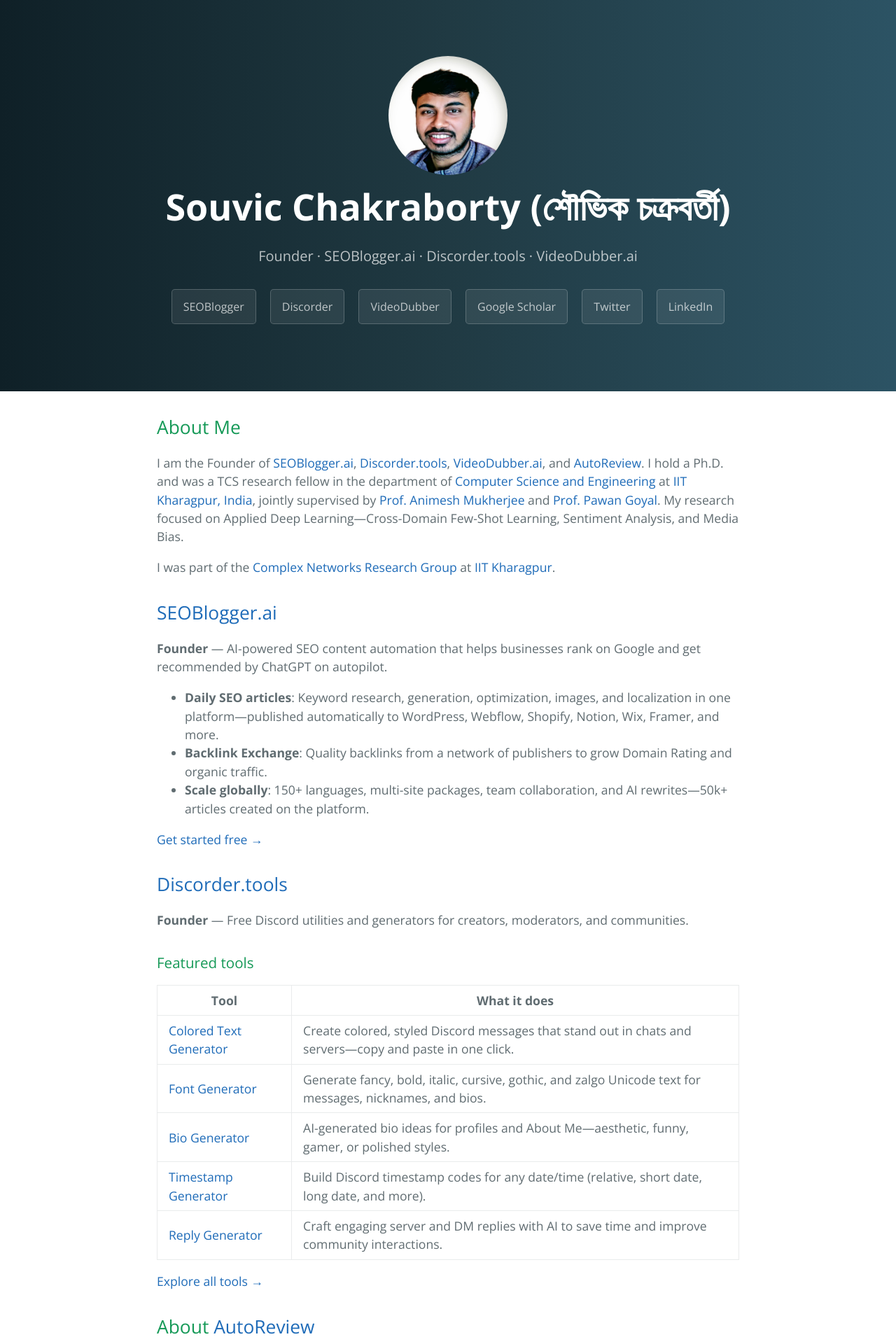
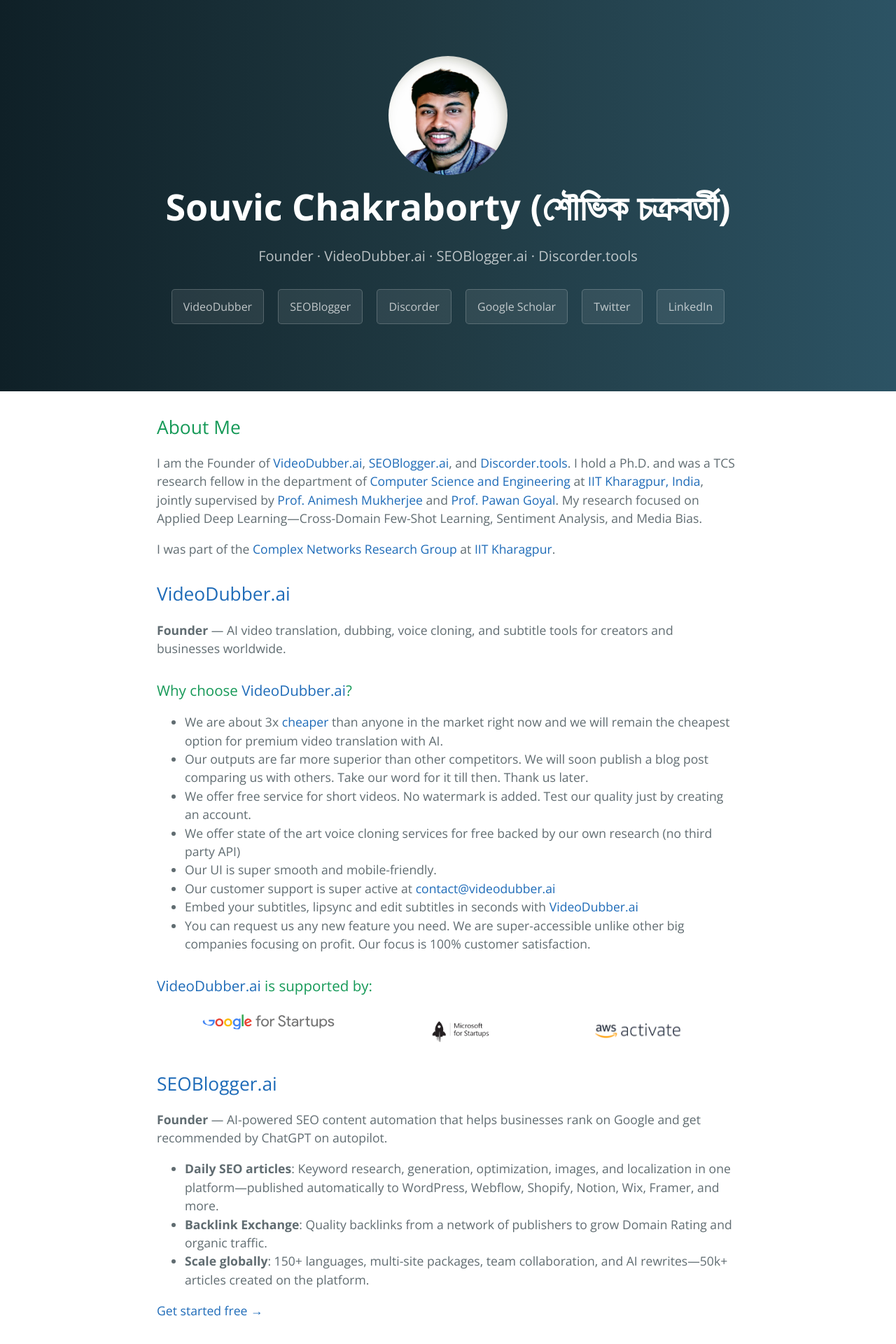
Before and after one commit to Souvic/Souvic.github.io, a Jekyll site: the page built from index.md, in a window 1280 px wide. Shown: the top 1920 px of the page at 70% size. Built offline with Jekyll 4.4.1, drawn with Linux system fonts in a browser that asks for light colours; our own code applies the rules of GitHub Pages for plain Markdown files; some of the changed text lies outside the part shown.

Commit message:
Reorder ventures, refresh Discorder tools, and drop AutoReview.
Host startup partner logos locally, remove AutoReview content, and align nav and copy with VideoDubber, SEOBlogger, and Discorder.tools.

Co-authored-by: Cursor <cursoragent@cursor.com>

```diff
--- a/_config.yml
+++ b/_config.yml
@@ -1,6 +1,6 @@
 # Setup
 title:        Souvic Chakraborty (শৌভিক চক্রবর্তী)
-tagline:      Founder · SEOBlogger.ai · Discorder.tools · VideoDubber.ai
+tagline:      Founder · VideoDubber.ai · SEOBlogger.ai · Discorder.tools
 baseurl:      "https://souvic.github.io/"
 locale:       "en"
 google_analytics: UA-158508962-1
--- a/_includes/page-footer.html
+++ b/_includes/page-footer.html
@@ -1,7 +1,7 @@
 <footer class="site-footer">
   <span class="site-footer-owner">
+    <a href="https://videodubber.ai/">VideoDubber</a> ·
     <a href="https://seoblogger.ai/">SEOBlogger</a> ·
-    <a href="https://discorder.tools/">Discorder.tools</a> ·
-    <a href="https://videodubber.ai/">VideoDubber</a>
+    <a href="https://discorder.tools/">Discorder.tools</a>
   </span>
 </footer>
--- a/_includes/page-header.html
+++ b/_includes/page-header.html
@@ -3,9 +3,9 @@
   <img src="https://cdn.jsdelivr.net/gh/souvic/Souvic.github.io@latest/pic.jpeg" alt="Souvic" width="170" height="170">
   <h1 href="https://souvic.github.io/" class="project-name">{{ site.title }}</h1>
   <h2 class="project-tagline">{{ site.tagline }}</h2>
+  <a href="https://videodubber.ai/" class="btn">VideoDubber</a>
   <a href="https://seoblogger.ai/" class="btn">SEOBlogger</a>
   <a href="https://discorder.tools/" class="btn">Discorder</a>
-  <a href="https://videodubber.ai/" class="btn">VideoDubber</a>
   <a href="https://scholar.google.co.in/citations?user=7WW1vAsAAAAJ" class="btn">Google Scholar</a>
   <a href="https://twitter.com/ChakraSouvic" class="btn">Twitter</a>
   <a href="https://www.linkedin.com/in/souvic-chakraborty/" class="btn">LinkedIn</a>
--- a/css/cayman.css
+++ b/css/cayman.css
@@ -1,3 +1,27 @@
+.supported-by {
+  display: flex;
+  flex-wrap: wrap;
+  align-items: center;
+  justify-content: center;
+  gap: 1.5rem;
+  margin: 1.5rem auto;
+  max-width: 1280px;
+  padding: 0 1rem;
+}
+
+.supported-by a {
+  display: flex;
+  align-items: center;
+  margin: auto;
+  padding: 0 0.5rem;
+}
+
+.supported-by img {
+  height: auto;
+  max-width: 100%;
+  vertical-align: middle;
+}
+
 .highlight table td { padding: 5px; }
 
 .highlight table pre { margin: 0; }
--- a/index.md
+++ b/index.md
@@ -1,7 +1,36 @@
 ## About Me
-I am the Founder of [SEOBlogger.ai](https://seoblogger.ai), [Discorder.tools](https://discorder.tools), [VideoDubber.ai](https://videodubber.ai), and [AutoReview](https://videodubber.ai/autoreview/). I hold a Ph.D. and was a TCS research fellow in the department of [Computer Science and Engineering](http://cse.iitkgp.ac.in) at [IIT Kharagpur, India](http://www.iitkgp.ac.in/), jointly supervised by [Prof. Animesh Mukherjee](https://cse.iitkgp.ac.in/~animeshm/) and [Prof. Pawan Goyal](https://cse.iitkgp.ac.in/~pawang/). My research focused on Applied Deep Learning—Cross-Domain Few-Shot Learning, Sentiment Analysis, and Media Bias.
+I am the Founder of [VideoDubber.ai](https://videodubber.ai), [SEOBlogger.ai](https://seoblogger.ai), and [Discorder.tools](https://discorder.tools). I hold a Ph.D. and was a TCS research fellow in the department of [Computer Science and Engineering](http://cse.iitkgp.ac.in) at [IIT Kharagpur, India](http://www.iitkgp.ac.in/), jointly supervised by [Prof. Animesh Mukherjee](https://cse.iitkgp.ac.in/~animeshm/) and [Prof. Pawan Goyal](https://cse.iitkgp.ac.in/~pawang/). My research focused on Applied Deep Learning—Cross-Domain Few-Shot Learning, Sentiment Analysis, and Media Bias.
 
 I was part of the [Complex Networks Research Group](http://www.cnergres.iitkgp.ac.in/) at [IIT Kharagpur](http://www.iitkgp.ac.in/).
+
+## [VideoDubber.ai](https://videodubber.ai)
+
+**Founder** — AI video translation, dubbing, voice cloning, and subtitle tools for creators and businesses worldwide.
+
+### Why choose [VideoDubber.ai](https://videodubber.ai)?
+
+- We are about 3x [cheaper](https://videodubber.ai/pricing/) than anyone in the market right now and we will remain the cheapest option for premium video translation with AI.
+- Our outputs are far more superior than other competitors. We will soon publish a blog post comparing us with others. Take our word for it till then. Thank us later.
+- We offer free service for short videos. No watermark is added. Test our quality just by creating an account.
+- We offer state of the art voice cloning services for free backed by our own research (no third party API)
+- Our UI is super smooth and mobile-friendly.
+- Our customer support is super active at [contact@videodubber.ai](mailto:contact@videodubber.ai)
+- Embed your subtitles, lipsync and edit subtitles in seconds with [VideoDubber.ai](https://videodubber.ai)
+- You can request us any new feature you need. We are super-accessible unlike other big companies focusing on profit. Our focus is 100% customer satisfaction.
+
+### [VideoDubber.ai](https://videodubber.ai) is supported by:
+
+<div class="supported-by">
+  <a href="https://startup.google.com/" target="_blank" rel="noreferrer nofollow">
+    <img src="assets/partners/google-for-startups.svg" alt="Google for StartUps" width="200" height="50">
+  </a>
+  <a href="https://www.microsoft.com/startups" target="_blank" rel="noreferrer nofollow">
+    <img src="assets/partners/logo_microsoft_for_startups.webp" alt="Microsoft for StartUps" width="100" height="30">
+  </a>
+  <a href="https://aws.amazon.com/startups" target="_blank" rel="noreferrer nofollow">
+    <img src="assets/partners/aws.webp" alt="AWS for StartUps" width="160" height="40">
+  </a>
+</div>
 
 ## [SEOBlogger.ai](https://seoblogger.ai)
 
@@ -21,60 +50,13 @@ I was part of the [Complex Networks Research Group](http://www.cnergres.iitkgp.a
 
 | Tool | What it does |
 |------|----------------|
+| [ID Lookup](https://discorder.tools/discord-id-lookup/) | Find and verify Discord user and server IDs quickly for moderation, bots, and community management. |
+| [PFP Downloader](https://discorder.tools/discord-pfp-downloader/) | Download Discord profile pictures and banners in HD—view and save any user avatar or banner for free. |
+| [Font Generator](https://discorder.tools/discord-font-generator/) | Generate fancy, bold, italic, cursive, gothic, and zalgo Unicode text for messages, nicknames, and bios. |
 | [Colored Text Generator](https://discorder.tools/discord-colored-text-generator/) | Create colored, styled Discord messages that stand out in chats and servers—copy and paste in one click. |
-| [Font Generator](https://discorder.tools/discord-font-generator/) | Generate fancy, bold, italic, cursive, gothic, and zalgo Unicode text for messages, nicknames, and bios. |
-| [Bio Generator](https://discorder.tools/discord-bio-generator/) | AI-generated bio ideas for profiles and About Me—aesthetic, funny, gamer, or polished styles. |
 | [Timestamp Generator](https://discorder.tools/discord-timestamp-generator/) | Build Discord timestamp codes for any date/time (relative, short date, long date, and more). |
-| [Reply Generator](https://discorder.tools/reply-generator/) | Craft engaging server and DM replies with AI to save time and improve community interactions. |
 
 [Explore all tools →](https://discorder.tools)
-
-## About [AutoReview](https://videodubber.ai/autoreview/)
-
-### AutoReview: AI-Powered Paper Review in Minutes
-
-Revolutionize the way academics review their papers with AutoReview! Our cutting-edge AI technology delivers comprehensive paper reviews at a fraction of the time and cost.
-
-Supercharge your paper review process with these key features:
-
-- **Effortless Upload**: Head to [AutoReview](https://videodubber.ai/autoreview/) and click on "Start Review"
-- **Submit Your Paper**: Log in and upload your paper in PDF format
-- **Customizable Review Criteria**: Tailor the review based on your preferences and requirements
-- **AI-Generated Feedback**: Receive detailed feedback generated by our advanced AI algorithms
-- **Fast Turnaround**: Get your paper review within minutes, saving you valuable time
-- **Compliant with Academic Standards**: Our AI adheres to academic guidelines and ensures a fair and unbiased review
-
-### Why Choose AutoReview?
-
-- **Accuracy**: Our AI employs state-of-the-art natural language processing for precise and insightful reviews.
-- **Affordability**: Enjoy top-notch paper reviews at a fraction of the cost compared to traditional methods.
-- **User-Friendly**: The intuitive interface makes it easy for academics of all levels to navigate and use the platform.
-- **Confidentiality**: Your papers are secure, and our platform prioritizes confidentiality and data privacy.
-
-Ready to elevate your paper review experience? Visit [AutoReview](https://videodubber.ai/autoreview) and experience the future of academic peer review. Join now and enhance the quality of your research with AI-powered insights.
-
-[Get Started Now](https://videodubber.ai/autoreview/)
-
-*Disclaimer: AutoReview is committed to adhering to ethical AI practices and guidelines. All reviews generated are intended to supplement, not replace, traditional peer review processes.*
-
-### Why choose [VideoDubber.ai](https://videodubber.ai)?
-
-- We are about 3x [cheaper](https://videodubber.ai/pricing/) than anyone in the market right now and we will remain the cheapest option for premium video translation with AI.
-- Our outputs are far more superior than other competitors. We will soon publish a blog post comparing us with others. Take our word for it till then. Thank us later.
-- We offer free service for short videos. No watermark is added. Test our quality just by creating an account.
-- We offer state of the art voice cloning services for free backed by our own research (no third party API)
-- Our UI is super smooth and mobile-friendly.
-- Our customer support is super active at [contact@videodubber.ai](mailto:contact@videodubber.ai)
-- Embed your subtitles, lipsync and edit subtitles in seconds with [VideoDubber.ai](https://videodubber.ai)
-- You can request us any new feature you need. We are super-accessible unlike other big companies focusing on profit. Our focus is 100% customer satisfaction.
-
-### [VideoDubber.ai](https://videodubber.ai) is supported by:
-<p>
-<img src="https://upload.wikimedia.org/wikipedia/commons/b/b6/Google_for_Startups_logo.svg" alt="Google for StartUps" width="200"/>
-<img src="https://www.eban.org/wp-content/uploads/2020/06/aws.png" alt="AWS for StartUps" width="200"/>
-<img src="https://blogs.microsoft.com/wp-content/uploads/2018/02/Microsoft-for-Startups.jpg" alt="Microsoft for StartUps" width="200"/></p>
-
-
 
 ## Research
 * **Fewshot Learning from text for Multimodal Sentiment Analysis**<br>
```
Also changed, not shown: assets/partners/aws.webp (added), assets/partners/google-for-startups.svg (added), assets/partners/logo_microsoft_for_startups.webp (added).
